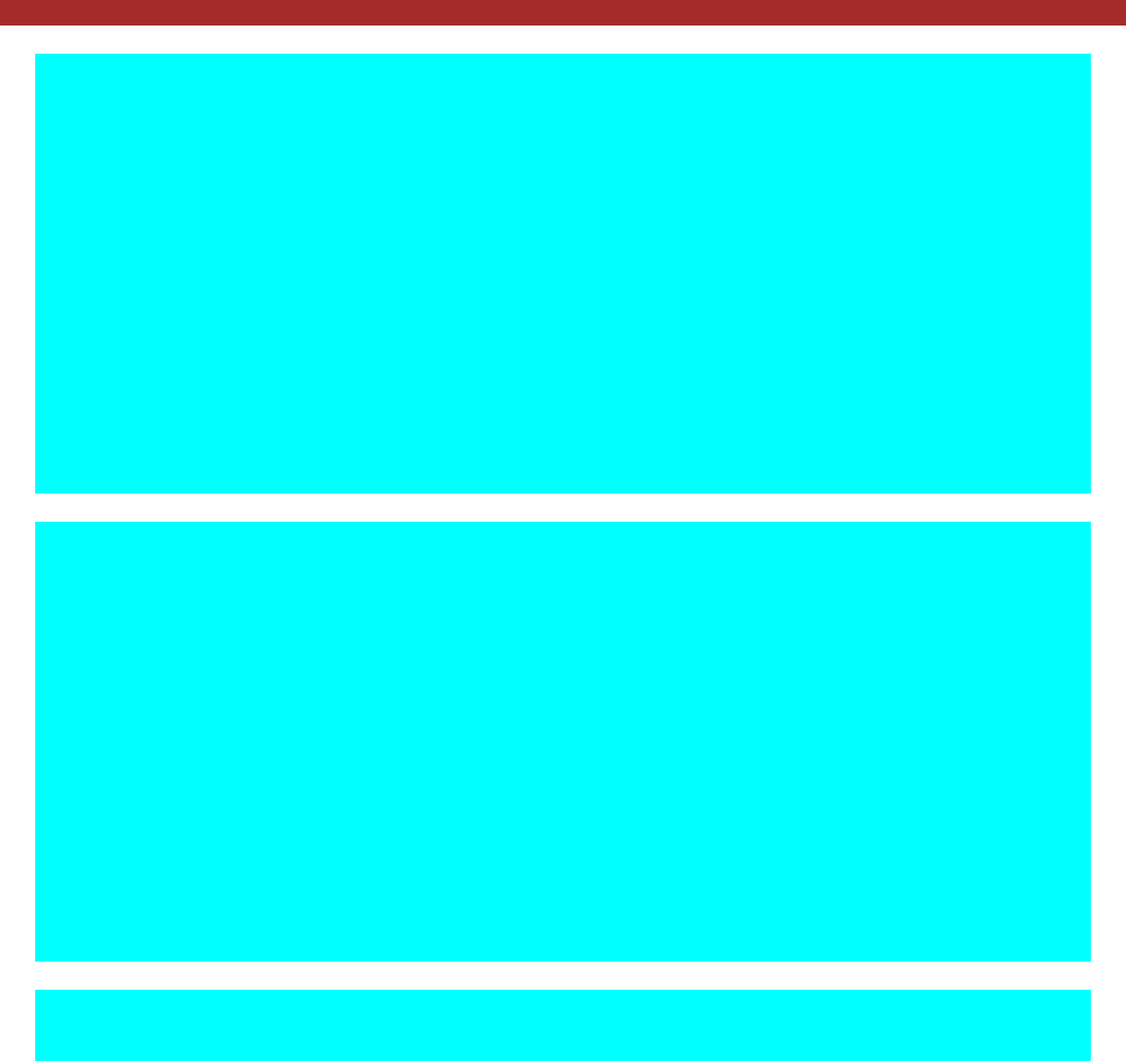
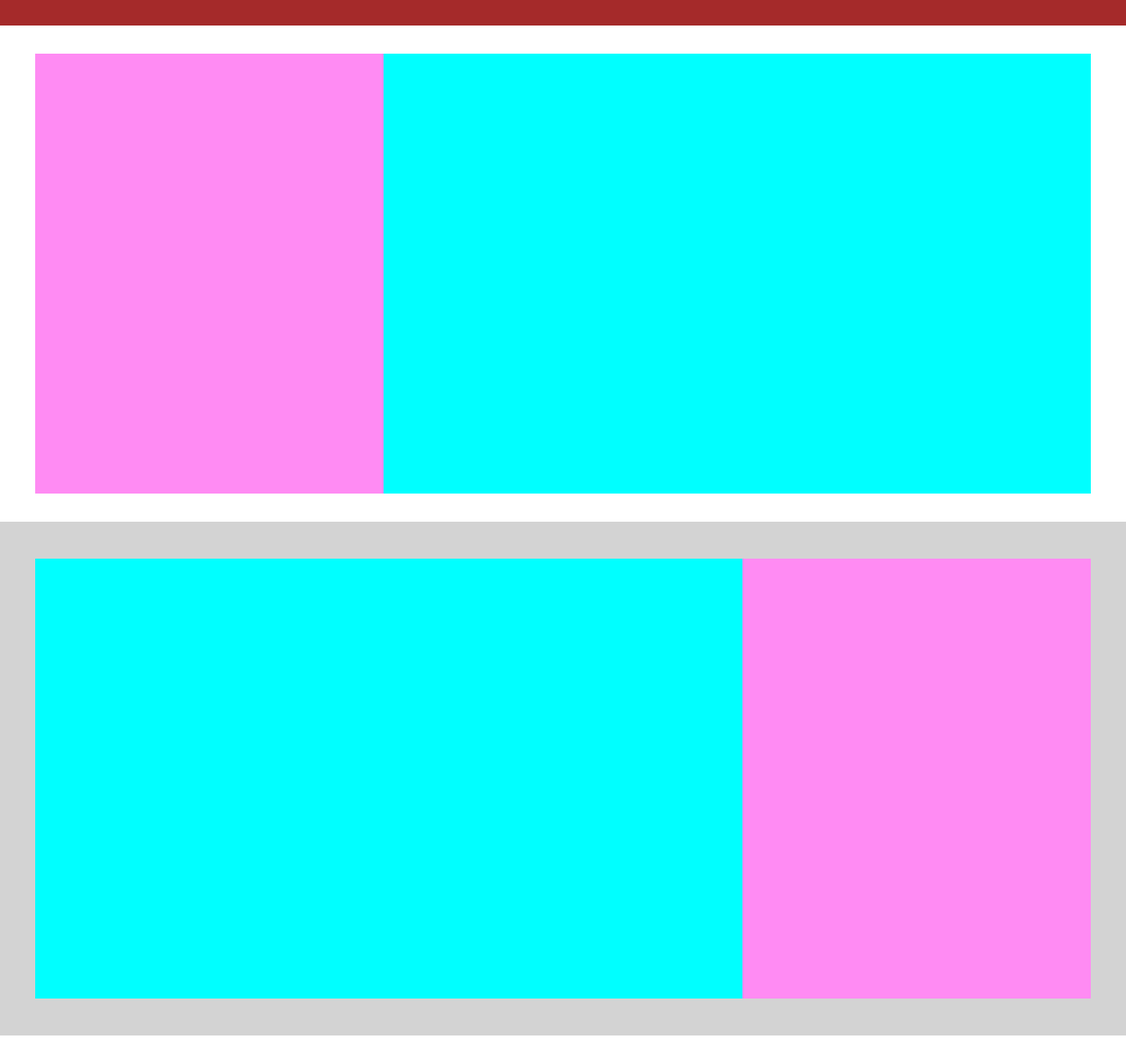
Before and after one commit to PietroFiori91/-htmlcss-struttura-discord, a plain HTML site: page index.html in a window 1280 px wide. Shown: the part 517-1723 px from the top of the page at 88% size. Drawn offline with Linux system fonts and the light colour scheme.

Commit message:
completo css main

```diff
--- a/css/style.css
+++ b/css/style.css
@@ -62,17 +62,40 @@ li {
     margin-top: 64px;
 }
 
+main {
+    background-color: white;
+}
+
 main section {
     max-width: 1200px;
     width: 100%;
     height: 500px;
     background-color: aqua;
     margin: 32px auto;
+    display: flex;
+}
+
+.grey-back {
+    background-color: lightgray;
+    padding: 10px 10px;
 }
 
 .text-block {
-    max-height: 200px
-    width: 200px
+    height: 100%;
+    width: 33%;
     background-color: rgb(255, 139, 243);
-    display: flex;
 }
+
+.mid-section {
+    justify-content: flex-end;
+}
+
+.pre-footer {
+    background-color: green;
+    width: 100%px;
+    height: 900px;
+}
+
+footer {
+    background-color: rgb(43, 43, 72);
+}
--- a/index.html
+++ b/index.html
@@ -34,11 +34,12 @@
 
         <section class="top-section">
             <div class="text-block"></div>
-
         </section>
 
-        <section class="mid-section">
-            <div class="text-block"></div>
+        <div class="grey-back">
+            <section class="mid-section">
+                <div class="text-block"></div>
+        </div>
         </section>
 
         <section class="bottom-section">
@@ -46,7 +47,6 @@
         </section>
 
         <section class="pre-footer">
-            <div class="text-block"></div>
         </section>
 
     </main>
```
